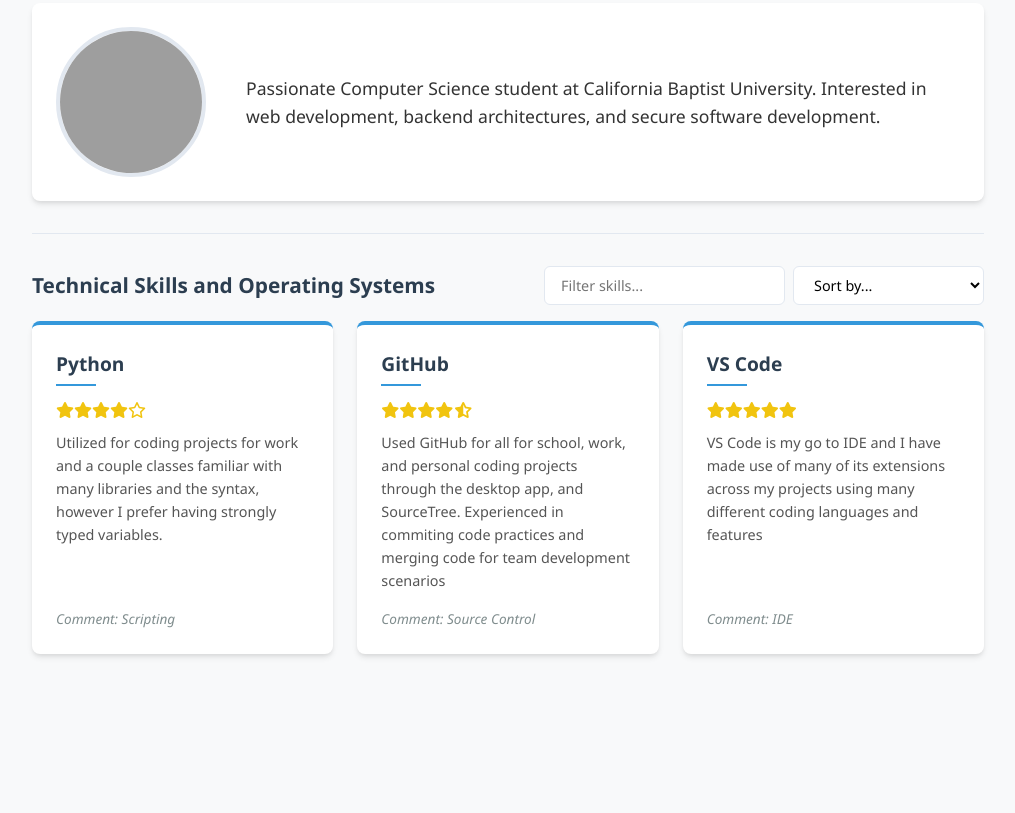
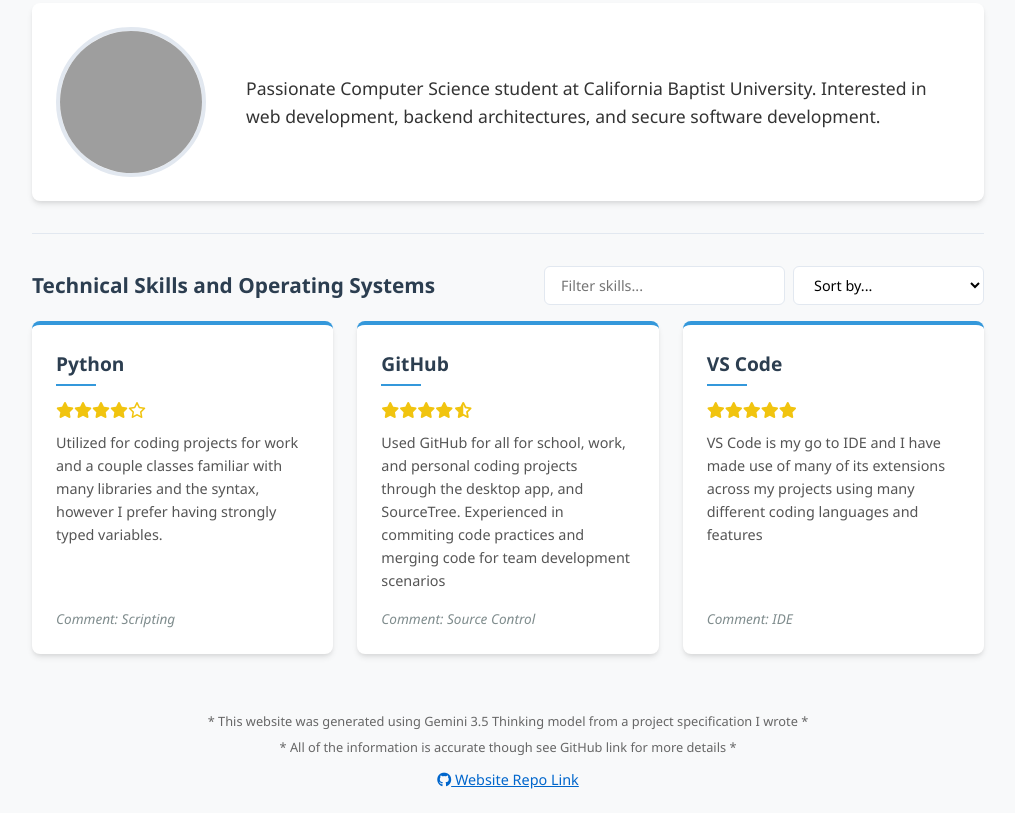
Before and after one commit to IsaacVass/GeminiMyResumeApp, a plain HTML site: page index.html in a window 1280 px wide. Shown: the part 341-1154 px from the top of the page, without its empty margins (132-1147 px from the left). Before the commit the page ends 1027 px from the top, so only its background shows below. Drawn offline with Linux system fonts and the light colour scheme; grey boxes are pictures that could not be loaded.

Commit message:
Added Disclaimer on website

```diff
--- a/app.js
+++ b/app.js
@@ -277,6 +277,15 @@
     });
 }
 
+function renderFooter() {
+    const footerElement = document.getElementById('footer');
+    const githubLink = document.getElementById('link-github-page');
+
+    if (githubLink && portfolioData?.header?.github) {
+        githubLink.href = portfolioData.header.github;
+    }
+}
+
 // ================= SYSTEM INITIALIZATION =================
 window.onload = function() {
     renderHeaderAndStatic();
--- a/index.html
+++ b/index.html
@@ -113,4 +113,11 @@
 
     <script src="app.js"></script>
 </body>
+<footer id="footer" class="footer">
+    <p class="footer-text">* This website was generated using Gemini 3.5 Thinking model from a project specification I wrote *</p>
+    <p class="footer-text">* All of the information is accurate though see GitHub link for more details *</p>
+    <div class="footer-links">
+        <a id="link-github-page" href="#" target="_blank"><i class="fab fa-github"></i> Website Repo Link</a>
+    </div>
+</footer>
 </html>
--- a/style.css
+++ b/style.css
@@ -381,6 +381,35 @@
     background-color: #1a252f;
 }
 
+
+.footer {
+    text-align: center;
+    padding: 20px;
+    width: 100%;
+}
+
+.footer-text {
+    font-size: 0.8rem;
+    color: #666; /* Muted gray */
+    margin: 5px 0;
+}
+
+/* New styles for the footer link */
+.footer-links {
+    margin-top: 10px;
+}
+
+.footer-links a {
+    font-size: 0.9rem;
+    color: #0066cc; /* Gives it a classic blue link color, or change to #666 to match the text */
+    text-decoration: underline;
+}
+
+.footer-links a:hover {
+    color: #004499; /* Slightly darker blue on hover */
+}
+
+
 /* Responsive Styles */
 @media (max-width: 768px) {
     .profile-container {
```
